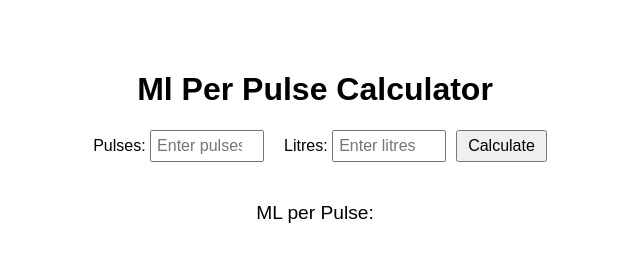
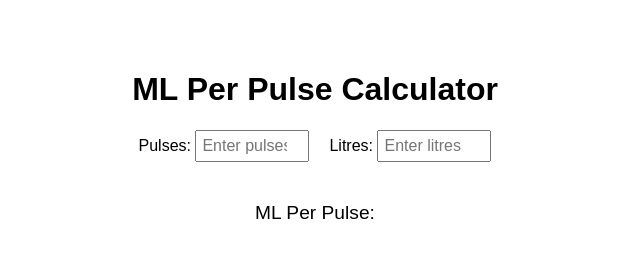
Before and after one commit to MadKiwi98/calculator-function, a plain HTML site: page index.html in a window 1280 px wide. Shown: the whole page, without its empty margins (325-965 px from the left). Drawn offline with Linux system fonts and the light colour scheme.

Commit message:
Update index.html

```diff
--- a/index.html
+++ b/index.html
@@ -25,11 +25,6 @@
             padding: 5px;
             font-size: 1em;
         }
-        button {
-            padding: 5px 10px;
-            font-size: 1em;
-            cursor: pointer;
-        }
         #result {
             margin-top: 20px;
             font-size: 1.2em;
@@ -38,20 +33,19 @@
 </head>
 <body>
 
-    <h1>Ml Per Pulse Calculator</h1>
+    <h1>ML Per Pulse Calculator</h1>
     <div class="container">
         <div class="input-box">
             <label for="pulses">Pulses:</label>
-            <input type="number" id="pulses" placeholder="Enter pulses" required>
+            <input type="number" id="pulses" placeholder="Enter pulses" oninput="calculate()" required>
         </div>
         <div class="input-box">
             <label for="litres">Litres:</label>
-            <input type="number" id="litres" placeholder="Enter litres" required>
+            <input type="number" id="litres" placeholder="Enter litres" oninput="calculate()" required>
         </div>
-        <button onclick="calculate()">Calculate</button>
     </div>
 
-    <div id="result">ML per Pulse: <span id="resultValue"></span></div>
+    <div id="result">ML Per Pulse: <span id="resultValue"></span></div>
 
     <script>
         function calculate() {
@@ -63,7 +57,7 @@
                 const millilitresPerPulse = litres / pulses; // Correct calculation: litres divided by pulses
                 resultField.textContent = millilitresPerPulse.toFixed(2); // Show result with 2 decimal places
             } else {
-                resultField.textContent = 'Error: Pulses must be greater than 0';
+                resultField.textContent = ''; // Clear result if pulses are 0 or invalid
             }
         }
     </script>
```
